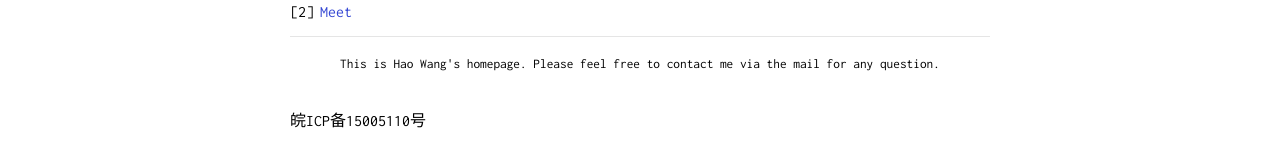
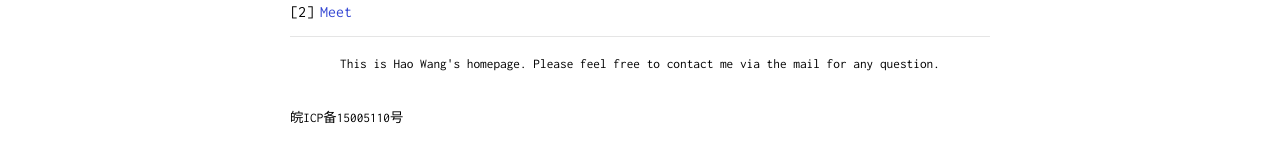
Before and after one commit to Waynehfut/Waynehfut, a Jekyll site: the page built from contact.md, in a window 1280 px wide. Shown: the part 519-686 px from the top of the page. Built offline with Jekyll 4.4.1, drawn with Linux system fonts in a browser that asks for light colours.

Commit message:
update icp

```diff
--- a/_layouts/default.html
+++ b/_layouts/default.html
@@ -85,7 +85,7 @@
                 {% if site.footer == true %}
                     <hr />
                     <p style="text-align: center; margin-bottom: 10px; padding-bottom:20px;">
-                    <a href="{{ site.footer_url }}" style="color: black"><small>{{ site.footer_text }}</small><br><p>皖ICP备15005110号</p></a>
+                    <a href="{{ site.footer_url }}" style="color: black"><small>{{ site.footer_text }}<br><p>皖ICP备15005110号</p></small></a>
                     </p>
                 {% endif %}
 
```
